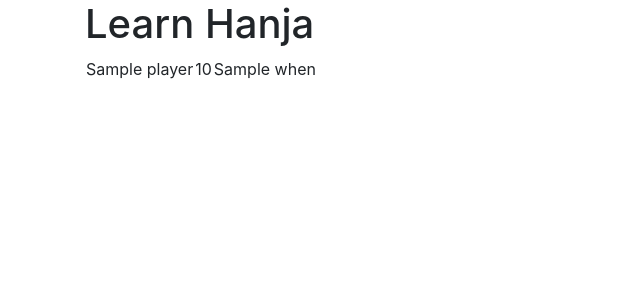
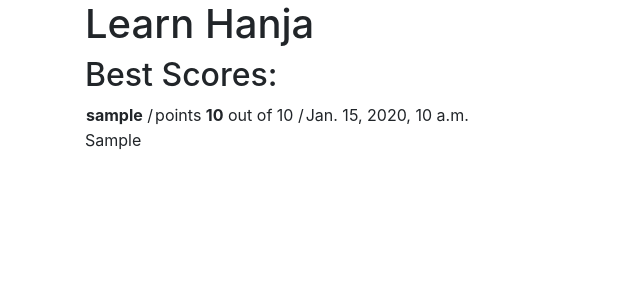
Before and after one commit to kalinaszy/HanjaApp, a Django app: template myproject/game/templates/best_scores.html in a window 1280 px wide. Shown: the top 300 px of the page, without its empty margins (0-640 px from the left). Run offline with Django 3.2, Linux system fonts and the light colour scheme; tables that the repository leaves empty hold one stand-in row (values such as "Sample post"); the template is opened without the code that fills it: values that come from a table or form of the project are taken from there, most other values are stand-ins (such as "Sample title", 1, 10 or a date in 2020); some libraries are stand-ins or nearby versions.

Commit message:
best scores view

```diff
--- a/myproject/game/templates/best_scores.html
+++ b/myproject/game/templates/best_scores.html
@@ -1,13 +1,15 @@
 {% extends 'base.html' %}
 
 {% block container %}
+    <h2>Best Scores:</h2>
 <table>
     {% for score in all_scores %}
     <tr>
-        <td>{{ player }}</td>
-        <td>{{ players_score }}</td>
-        <td>{{ when }}</td>
+        <td><strong> {{ score.player }}</strong> / </td>
+        <td> points <strong>{{ score.players_score }}</strong> out of 10 / </td>
+        <td> {{ score.when }}</td>
     </tr>
     {% endfor %}
 </table>
+    {{ scores_sorted }}
 {% endblock %}
--- a/myproject/game/templates/play.html
+++ b/myproject/game/templates/play.html
@@ -12,5 +12,6 @@
          {% endfor %}
     <input type="submit" value="Submit">
    <input type="hidden" name="puzzle_id" value="{{ puzzle_id }}">
+   You have earned {{ score }} points of 10
     </form>
 {% endblock %}
--- a/myproject/myproject/urls.py
+++ b/myproject/myproject/urls.py
@@ -19,7 +19,7 @@ from . import settings
 from django.contrib.staticfiles.urls import static
 from django.contrib.staticfiles.urls import staticfiles_urlpatterns
 from django.conf.urls.static import static
-from game.views import PlayGameView #BestScoresView
+from game.views import PlayGameView, BestScoresView
 from user.views import LoginView, AddUserView
 
 urlpatterns = [
@@ -27,7 +27,7 @@ urlpatterns = [
     path('login', LoginView.as_view()),
     path('add', AddUserView.as_view()),
     path('play', PlayGameView.as_view()),
-    #path('best_scores', BestScoresView.as_view())
+    path('best_scores', BestScoresView.as_view())
 ]
 urlpatterns += staticfiles_urlpatterns()
 urlpatterns += static(settings.MEDIA_URL, document_root=settings.MEDIA_ROOT)
```
Also changed, not shown: myproject/game/views.py (+11 -29 lines).
